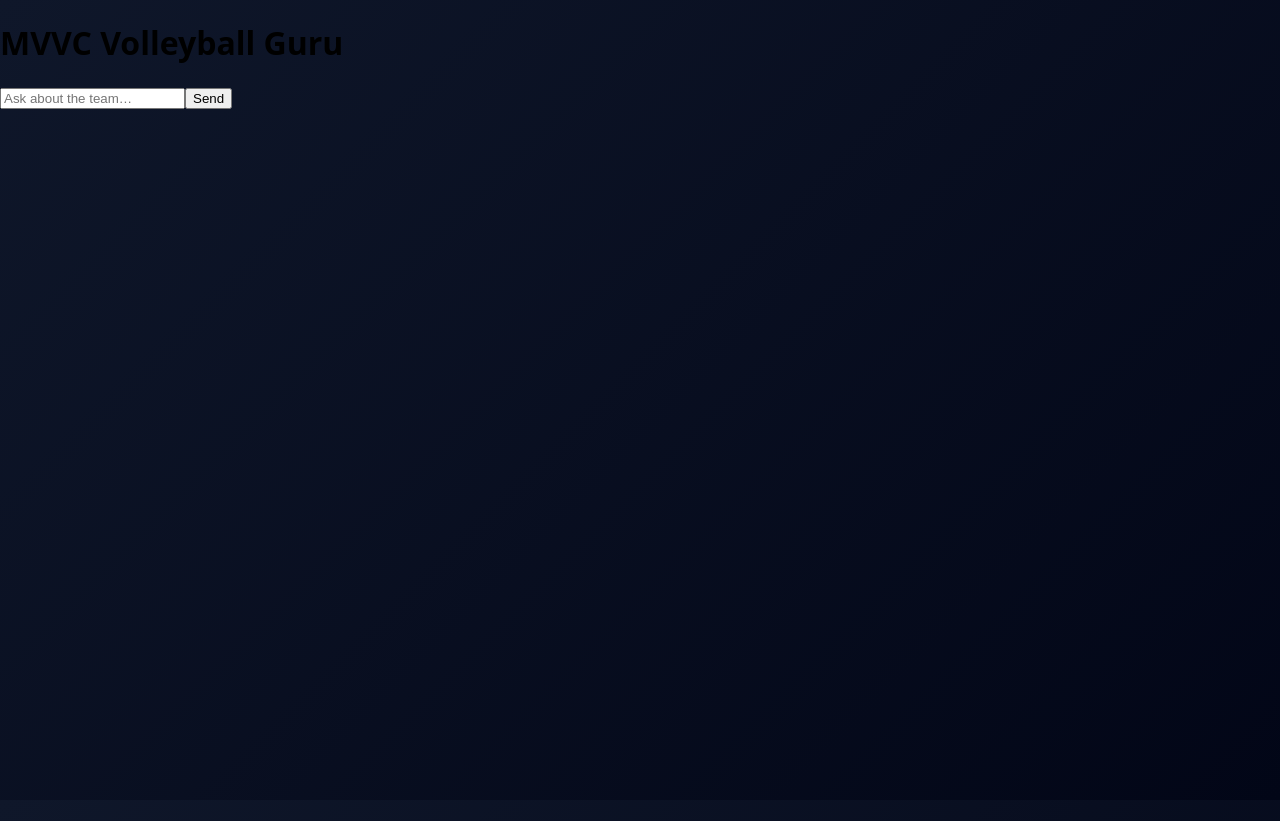
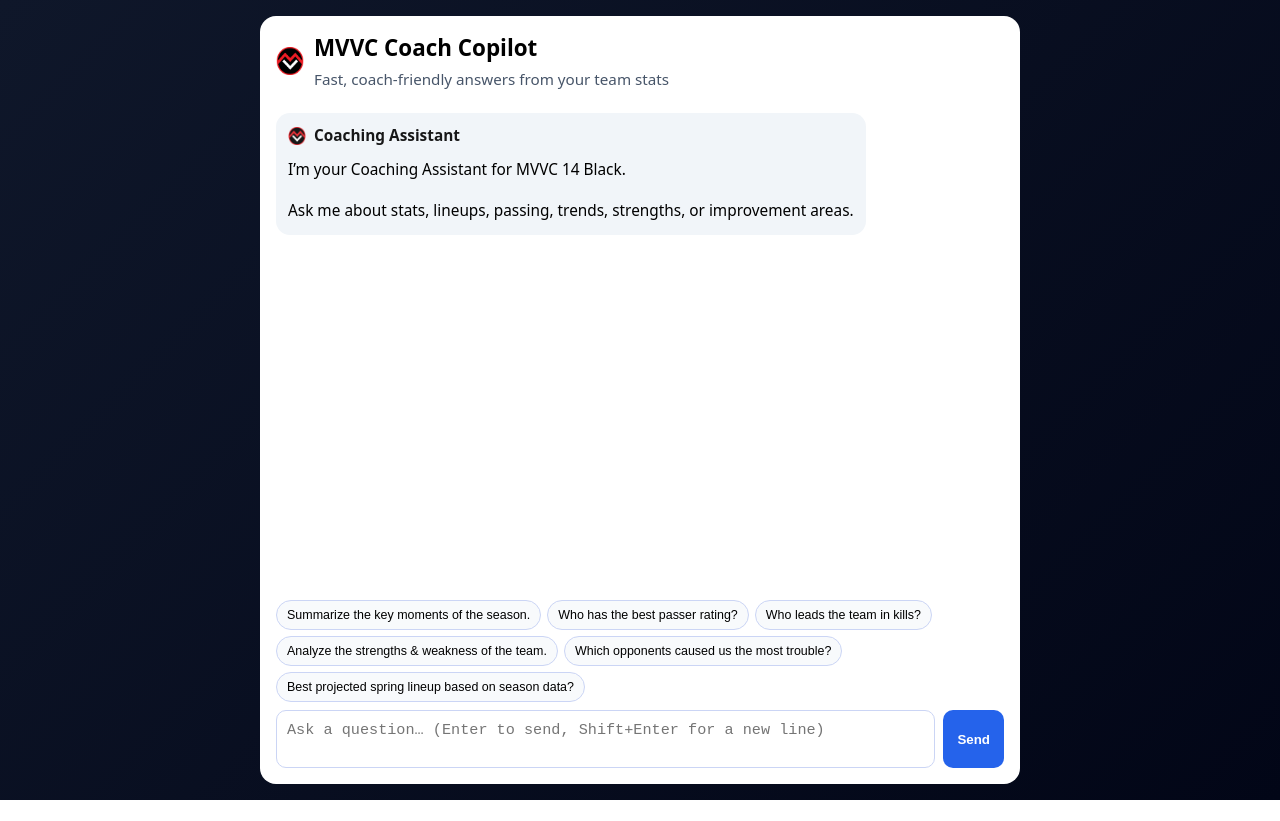
Before and after one commit to mtuyay-glitch/mvvc-coach-copilot, a Next.js app: page / in a window 1280 px wide. After the commit the page ends 800 px from the top, so only its background shows below. Built offline with nearby package versions, Linux system fonts and the light colour scheme.

Commit message:
Update page.tsx

```diff
--- a/app/page.tsx
+++ b/app/page.tsx
@@ -1,110 +1,428 @@
 "use client";
 
-import { useState } from "react";
+import { useEffect, useRef, useState } from "react";
 
 type Msg = {
   role: "user" | "assistant";
   content: string;
 };
 
-export default function Page() {
-  const [messages, setMessages] = useState<Msg[]>([]);
+const SUGGESTED = [
+  "Summarize the key moments of the season.",
+  "Who has the best passer rating?",
+  "Who leads the team in kills?",
+  "Analyze the strengths & weakness of the team.",
+  "Which opponents caused us the most trouble?",
+  "Best projected spring lineup based on season data?",
+];
+
+function escapeHtml(s: string) {
+  return s
+    .replaceAll("&", "&amp;")
+    .replaceAll("<", "&lt;")
+    .replaceAll(">", "&gt;")
+    .replaceAll('"', "&quot;")
+    .replaceAll("'", "&#039;");
+}
+
+/**
+ * Very small "markdown-ish" renderer:
+ * - **bold**
+ * - underlined headings
+ * - bullet lists "- item"
+ * - paragraphs with spacing
+ */
+function toNiceHtml(raw: string) {
+  const text = escapeHtml(raw).replaceAll("\r\n", "\n");
+  const lines = text.split("\n");
+
+  let html = "";
+  let inList = false;
+
+  const closeList = () => {
+    if (inList) {
+      html += "</ul>";
+      inList = false;
+    }
+  };
+
+  // Treat these as headings even if the model doesn't add colons.
+  const commonHeadings = [
+    "Short answer",
+    "Roster snapshot",
+    "Strengths",
+    "Improvement areas",
+    "Actionable Next steps",
+    "What I cannot provide",
+    "Best Projected Starting Six",
+    "Libero / Defensive Specialist"
+  ];
+
+  const isHeading = (line: string) => {
+    const t = line.trim();
+    if (!t) return false;
+
+    // Explicit headings
+    if (/^(FACT:|PROJECTION:|Next steps:)/i.test(t)) return true;
+
+    // Known section titles
+    if (commonHeadings.some((h) => h.toLowerCase() === t.toLowerCase())) return true;
+
+    // Generic "section title" heuristic:
+    // - not a bullet
+    // - short-ish
+    // - mostly Title Case words and separators (/, &, -, —)
+    if (t.length <= 70 && !t.startsWith("- ")) {
+      const titleLike = /^[A-Z][A-Za-z0-9’'()\/&\-\s—]+$/.test(t);
+      const notSentence = !/[.!?]$/.test(t);
+      if (titleLike && notSentence) return true;
+    }
+
+    return false;
+  };
+
+  for (let i = 0; i < lines.length; i++) {
+    const t = lines[i].trim();
+
+    // Blank line => spacing
+    if (!t) {
+      closeList();
+      html += `<div style="height:10px"></div>`;
+      continue;
+    }
+
+    // Bullets
+    if (t.startsWith("- ")) {
+      if (!inList) {
+        closeList();
+        inList = true;
+        html += `<ul class="niceList">`;
+      }
+      html += `<li>${t.slice(2)}</li>`;
+      continue;
+    }
+
+    // Headings (UNDERLINED)
+    if (isHeading(t)) {
+      closeList();
+      html += `<div class="niceHeading"><span class="headingUnderline">${t}</span></div>`;
+      continue;
+    }
+
+    // Normal paragraph
+    closeList();
+    html += `<div class="nicePara">${t}</div>`;
+  }
+
+  closeList();
+
+  // Bold: **text**
+  html = html.replace(/\*\*(.+?)\*\*/g, "<strong>$1</strong>");
+
+  return html;
+}
+
+function AssistantLabel() {
+  return (
+    <div style={styles.assistantLabel}>
+      <img
+        src="/mvvc-logo.png"
+        alt="MVVC"
+        width={18}
+        height={18}
+        style={styles.assistantLogo}
+      />
+      <span>Coaching Assistant</span>
+    </div>
+  );
+}
+
+export default function HomePage() {
+  const [messages, setMessages] = useState<Msg[]>([
+    {
+      role: "assistant",
+      content:
+        "I’m your Coaching Assistant for MVVC 14 Black.\n\nAsk me about stats, lineups, passing, trends, strengths, or improvement areas."
+    }
+  ]);
   const [input, setInput] = useState("");
   const [loading, setLoading] = useState(false);
+  const [error, setError] = useState<string | null>(null);
 
-  async function send() {
-    const question = input.trim();
-    if (!question) return;
+  const bottomRef = useRef<HTMLDivElement | null>(null);
+
+  useEffect(() => {
+    bottomRef.current?.scrollIntoView({ behavior: "smooth" });
+  }, [messages, loading]);
+
+  async function sendQuestion(text?: string) {
+    const question = (text ?? input).trim();
+    if (!question || loading) return;
+
+    setLoading(true);
+    setError(null);
+    setInput("");
 
     const nextMessages: Msg[] = [
       ...messages,
-      { role: "user", content: question },
+      { role: "user" as const, content: question }
     ];
-
     setMessages(nextMessages);
-    setInput("");
-    setLoading(true);
 
     try {
       const res = await fetch("/api/chat", {
         method: "POST",
         headers: { "Content-Type": "application/json" },
-        body: JSON.stringify({ question }),
+        body: JSON.stringify({
+          question,
+          messages: nextMessages
+        })
       });
 
-      const json = await res.json();
+      const data = await res.json();
+      if (!res.ok) throw new Error(data.error || "Request failed");
 
-      setMessages([
-        ...nextMessages,
-        {
-          role: "assistant",
-          content: json.answer || "No response generated.",
-        },
+      setMessages((m): Msg[] => [
+        ...m,
+        { role: "assistant" as const, content: data.answer }
       ]);
-    } catch (e) {
-      setMessages([
-        ...nextMessages,
-        {
-          role: "assistant",
-          content: "Error contacting server.",
-        },
-      ]);
+    } catch (e: any) {
+      setError(e.message || "Something went wrong");
     } finally {
       setLoading(false);
     }
   }
 
   return (
-    <main className="min-h-screen p-4 max-w-3xl mx-auto">
-      <h1 className="text-xl font-semibold mb-4 text-white">
-        MVVC Volleyball Guru
-      </h1>
+    <main style={styles.page}>
+      <section style={styles.card}>
+        <header style={styles.header}>
+          <div style={styles.headerRow}>
+            <img
+              src="/mvvc-logo.png"
+              alt="MVVC"
+              width={28}
+              height={28}
+              style={styles.headerLogo}
+            />
+            <div>
+              <h1 style={styles.title}>MVVC Coach Copilot</h1>
+              <p style={styles.subtitle}>
+                Fast, coach-friendly answers from your team stats
+              </p>
+            </div>
+          </div>
+        </header>
 
-      <div className="space-y-4 mb-4">
+        <div style={styles.chat}>
           {messages.map((m, i) => (
             <div
               key={i}
-            className={`rounded-lg p-3 ${
-              m.role === "user"
-                ? "bg-slate-800 text-white"
-                : "bg-slate-900 text-slate-100"
-            }`}
+              style={{
+                ...styles.msg,
+                justifyContent: m.role === "user" ? "flex-end" : "flex-start"
+              }}
             >
-            <div className="text-xs uppercase tracking-wide opacity-70 mb-1">
-              {m.role === "user" ? "You" : "Volleyball Guru"}
+              <div
+                style={{
+                  ...styles.bubble,
+                  ...(m.role === "user" ? styles.userBubble : {})
+                }}
+              >
+                <div style={styles.bubbleHeader}>
+                  {m.role === "user" ? <strong>You</strong> : <AssistantLabel />}
                 </div>
 
-            <div className="whitespace-pre-wrap leading-relaxed">
-              {m.content}
+                {m.role === "user" ? (
+                  <div style={styles.textPlain}>{m.content}</div>
+                ) : (
+                  <div
+                    className="niceChat"
+                    dangerouslySetInnerHTML={{ __html: toNiceHtml(m.content) }}
+                  />
+                )}
               </div>
             </div>
           ))}
 
           {loading && (
-          <div className="bg-slate-900 text-slate-100 rounded-lg p-3">
-            <div className="text-xs uppercase tracking-wide opacity-70 mb-1">
-              Volleyball Guru
+            <div style={styles.msg}>
+              <div style={styles.bubble}>
+                <div style={styles.bubbleHeader}>
+                  <AssistantLabel />
                 </div>
-            Thinking…
+                <div style={styles.textPlain}>Analyzing…</div>
+              </div>
             </div>
           )}
+
+          <div ref={bottomRef} />
         </div>
 
-      <div className="flex gap-2">
-        <input
+        <div style={styles.suggested}>
+          {SUGGESTED.map((q) => (
+            <button
+              key={q}
+              style={styles.chip}
+              onClick={() => sendQuestion(q)}
+              disabled={loading}
+            >
+              {q}
+            </button>
+          ))}
+        </div>
+
+        <div style={styles.inputBox}>
+          <textarea
+            placeholder="Ask a question… (Enter to send, Shift+Enter for a new line)"
             value={input}
             onChange={(e) => setInput(e.target.value)}
-          onKeyDown={(e) => e.key === "Enter" && send()}
-          placeholder="Ask about the team…"
-          className="flex-1 rounded-md px-3 py-2 bg-slate-800 text-white outline-none"
+            onKeyDown={(e) => {
+              if (e.key === "Enter" && !e.shiftKey) {
+                e.preventDefault();
+                sendQuestion();
+              }
+            }}
+            disabled={loading}
+            style={styles.textarea}
           />
           <button
-          onClick={send}
-          className="rounded-md px-4 py-2 bg-blue-600 text-white font-medium"
+            onClick={() => sendQuestion()}
+            disabled={loading || !input.trim()}
+            style={styles.sendButton}
           >
             Send
           </button>
         </div>
+
+        {error && <div style={styles.error}>{error}</div>}
+      </section>
+
+      <style>{`
+        .niceChat { margin-top: 6px; line-height: 1.55; }
+        .niceHeading { font-weight: 800; margin-top: 10px; }
+        .headingUnderline { text-decoration: underline; text-underline-offset: 4px; }
+        .nicePara { margin-top: 8px; }
+        .niceList { margin: 10px 0 0 18px; padding: 0; }
+        .niceList li { margin: 7px 0; }
+      `}</style>
     </main>
   );
 }
+
+const styles: Record<string, React.CSSProperties> = {
+  page: {
+    minHeight: "100vh",
+    display: "flex",
+    justifyContent: "center",
+    padding: 16
+  },
+  card: {
+    background: "#ffffff",
+    width: "100%",
+    maxWidth: 760,
+    borderRadius: 16,
+    padding: 16,
+    display: "flex",
+    flexDirection: "column"
+  },
+  header: {
+    marginBottom: 12
+  },
+  headerRow: {
+    display: "flex",
+    alignItems: "center",
+    gap: 10
+  },
+  headerLogo: {
+    borderRadius: 8
+  },
+  title: {
+    margin: 0,
+    fontSize: "1.4rem"
+  },
+  subtitle: {
+    margin: "6px 0 0",
+    color: "#475569",
+    fontSize: "0.95rem"
+  },
+  chat: {
+    flex: 1,
+    overflowY: "auto",
+    margin: "12px 0"
+  },
+  msg: {
+    display: "flex",
+    marginBottom: 12
+  },
+  bubble: {
+    background: "#f1f5f9",
+    borderRadius: 14,
+    padding: 12,
+    maxWidth: "90%",
+    fontSize: "0.96rem"
+  },
+  bubbleHeader: {
+    opacity: 0.9
+  },
+  assistantLabel: {
+    display: "inline-flex",
+    alignItems: "center",
+    gap: 8,
+    fontWeight: 700
+  },
+  assistantLogo: {
+    borderRadius: 4,
+    display: "inline-block"
+  },
+  userBubble: {
+    background: "#2563eb",
+    color: "#ffffff"
+  },
+  textPlain: {
+    marginTop: 6,
+    whiteSpace: "pre-wrap",
+    lineHeight: 1.5
+  },
+  suggested: {
+    display: "flex",
+    gap: 6,
+    flexWrap: "wrap",
+    marginBottom: 8
+  },
+  chip: {
+    fontSize: "0.78rem",
+    padding: "7px 10px",
+    borderRadius: 999,
+    border: "1px solid #cbd5f5",
+    background: "#f8fafc",
+    cursor: "pointer"
+  },
+  inputBox: {
+    display: "flex",
+    gap: 8
+  },
+  textarea: {
+    flex: 1,
+    resize: "none",
+    padding: 10,
+    borderRadius: 10,
+    border: "1px solid #cbd5f5",
+    fontSize: "0.95rem",
+    minHeight: 46
+  },
+  sendButton: {
+    padding: "10px 14px",
+    borderRadius: 10,
+    border: "none",
+    background: "#2563eb",
+    color: "#ffffff",
+    fontWeight: 700,
+    cursor: "pointer"
+  },
+  error: {
+    marginTop: 8,
+    color: "#dc2626",
+    fontSize: "0.9rem"
+  }
+};
```
Lines whose indentation alone changed are shown as unchanged.
